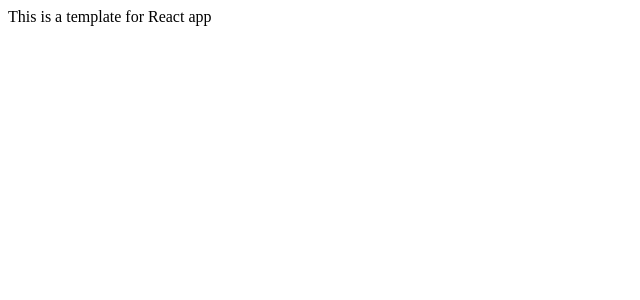
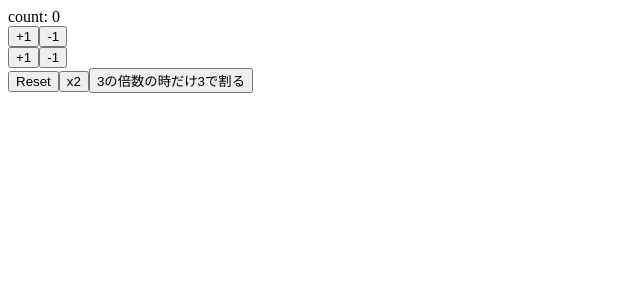
Before and after one commit to yoshifumizu/react-hooks-101, a React (Create React App) app: page / in a window 1280 px wide. Shown: the top 300 px of the page, without its empty margins (0-640 px from the left). Built offline with nearby package versions, Linux system fonts and the light colour scheme.

Commit message:
my first Reack Hooks with useState

```diff
--- a/src/App.js
+++ b/src/App.js
@@ -1,11 +1,43 @@
-import React from 'react'
+import React, {useState} from 'react'
 
 const App = () => {
+  const [count, setCount] = useState(0)
+
+  const increment = () => setCount(count + 1)
+  const decrement = () => setCount(count - 1)
+
+  const increment2 = () => setCount(previousCount => previousCount + 1)
+  const decrement2 = () => setCount(previousCount => previousCount - 1)
+
+  const reset = () => setCount(0)
+
+  const double = () => setCount(previousCount => previousCount * 2)
+
+  const divide3 = () => setCount(previousCount => {
+    if (previousCount % 3 === 0) {
+      return previousCount / 3
+    }
+    return previousCount
+  })
+
   return (
-    <div>
-      This is a template for React app
-    </div>
-  );
+    <>
+      <div>count: {count}</div>
+      <div>
+        <button onClick={increment}>+1</button>
+        <button onClick={decrement}>-1</button>
+      </div>
+      <div>
+        <button onClick={increment2}>+1</button>
+        <button onClick={decrement2}>-1</button>
+      </div>
+      <div>
+        <button onClick={reset}>Reset</button>
+        <button onClick={double}>x2</button>
+        <button onClick={divide3}>3の倍数の時だけ3で割る</button>
+      </div>
+    </>
+  )
 }
 
 export default App
```
